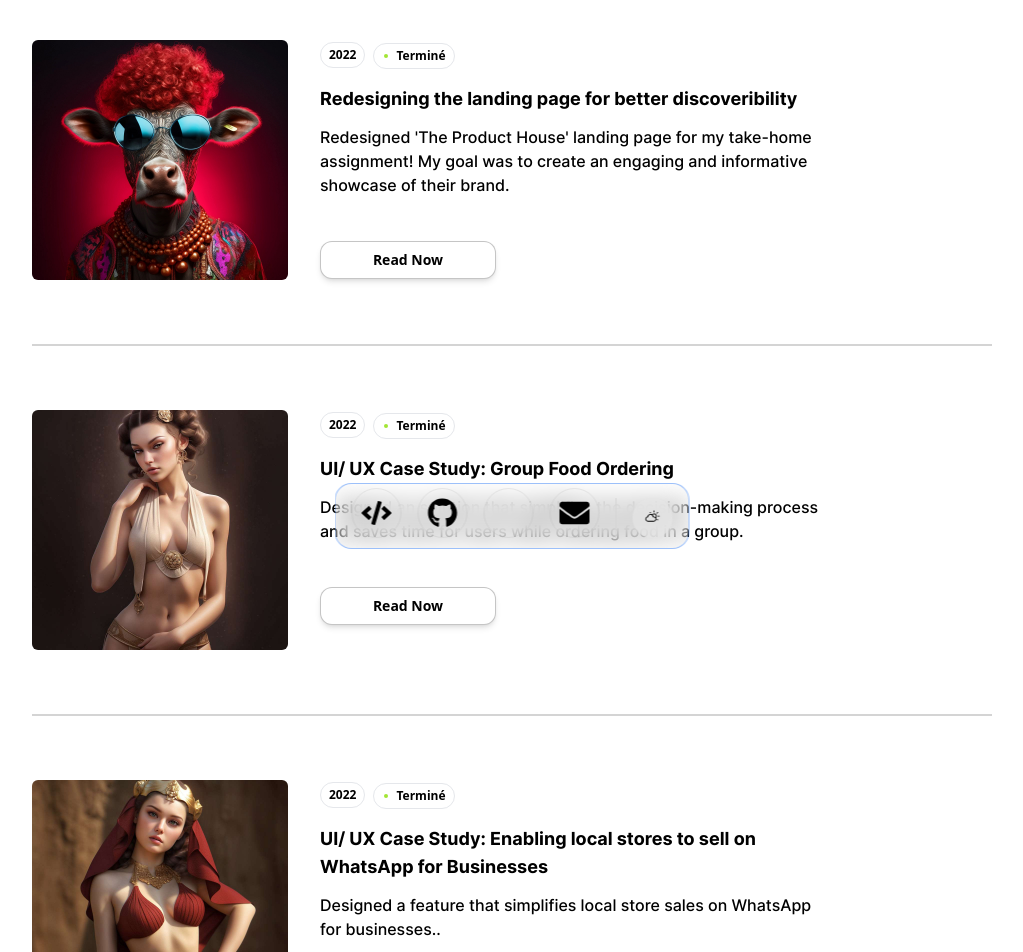
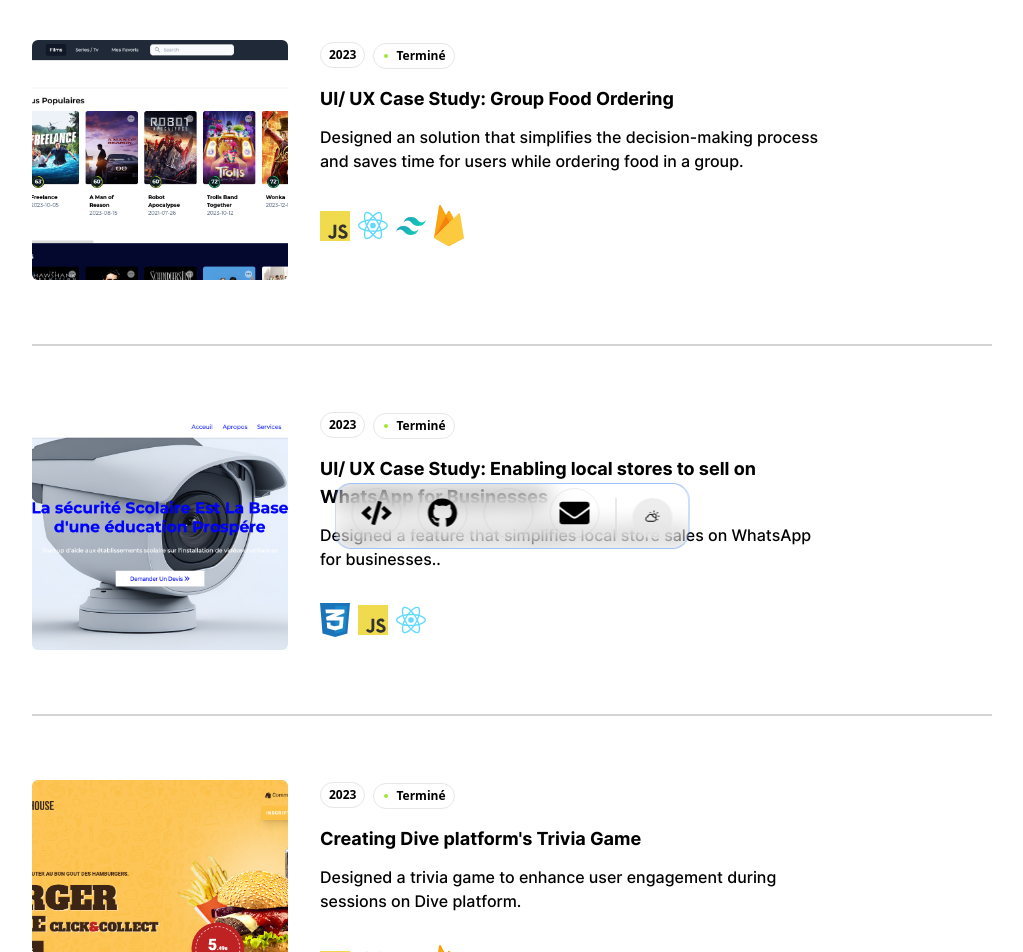
Before and after one commit to mouhamedhanne/website, a Next.js app: page /project in a window 1280 px wide. Shown: the part 220-1172 px from the top of the page, without its empty margins (128-1151 px from the left). Built offline with nearby package versions, Linux system fonts and the light colour scheme; some icons are missing.

Commit message:
Add projects

```diff
--- a/app/Header/page.jsx
+++ b/app/Header/page.jsx
@@ -122,7 +122,7 @@ function AppIcon({ mouseX, imgs, href }) {
 export function ThemeToggleNav({ className, rel, mouseX, ...props }) {
   let { resolvedTheme, setTheme } = useTheme();
   let otherTheme = resolvedTheme === "light" ? "dark" : "light";
-  let [mounted, setMounted] = useState(true);
+  let [mounted, setMounted] = useState(false);
   let ref = useRef();
 
   let distance = useTransform(mouseX, (val) => {
@@ -135,7 +135,7 @@ export function ThemeToggleNav({ className, rel, mouseX, ...props }) {
   let width = useSpring(widthSync, { mass: 0.1, stiffness: 150, damping: 12 });
 
   useEffect(() => {
-    setMounted(false);
+    setMounted(true);
   }, []);
 
   return (
--- a/app/project/page.jsx
+++ b/app/project/page.jsx
@@ -9,27 +9,46 @@ import Link from "next/link";
 import { useAnimate, stagger, motion } from "framer-motion";
 import Image from "next/image";
 
+import CSS from "@/public/techno/css-3 (copie).svg";
+import ReactLogo from "@/public/techno/react-2.svg";
+import Tailwind from "@/public/techno/tailwindcss (copie).svg";
+import Javascript from "@/public/techno/logo-javascript.svg";
+import Firebase from "@/public/techno/firebase-1.svg";
+
 const projects = [
   {
-    imgLink: "/img/img6.jpg",
-    title: "Redesigning the landing page for better discoveribility",
-    subT: "Redesigned 'The Product House' landing page for my take-home assignment! My goal was to create an engaging and informative showcase of their brand.",
+    imgLink: "/img/netflix-collection.png",
+    title: "UI/ UX Case Study: Group Food Ordering",
+    subT: "Designed an solution that simplifies the decision-making process and saves time for users while ordering food in a group.",
+    year: "2023",
+    useTechno: [
+      {
+        icon: [Javascript, ReactLogo, Tailwind, Firebase],
+      },
+    ],
   },
   {
-    imgLink: "/img/img1.jpg",
-    title: "UI/ UX Case Study: Group Food Ordering",
-    subT: "Designed an solution that simplifies the decision-making process and saves time for users while ordering food in a group.",
-  },
-  {
-    imgLink: "/img/img2.jpg",
+    imgLink: "/img/intelli-surveillance.png",
     title:
       "UI/ UX Case Study: Enabling local stores to sell on WhatsApp for Businesses",
     subT: "Designed a feature that simplifies local store sales on WhatsApp for businesses..",
+    year: "2023",
+    useTechno: [
+      {
+        icon: [CSS, Javascript, ReactLogo],
+      },
+    ],
   },
   {
-    imgLink: "/img/img3.jpg",
+    imgLink: "/img/burger-house.png",
     title: "Creating Dive platform's Trivia Game",
     subT: "Designed a trivia game to enhance user engagement during sessions on Dive platform.",
+    year: "2023",
+    useTechno: [
+      {
+        icon: [Javascript, ReactLogo, Tailwind, Firebase],
+      },
+    ],
   },
 ];
 
@@ -81,7 +100,7 @@ function Projpage() {
               <div>
                 <div className="w-fit flex items-center gap-x-2 ">
                   <div className=" px-2 py-1 text-xs font-semibold   border rounded-full dark:border-neutral-700">
-                    <span>2022</span>
+                    <span>{each.year}</span>
                   </div>
                   <div className=" flex items-center gap-x-3">
                     <Status
@@ -99,9 +118,16 @@ function Projpage() {
                     {each.subT}
                   </p>
 
-                  <button className="mt-11 border border-neutral-700/30 rounded-xl p-2 px-7 lg:w-44 bg-white dark:bg-neutral-800/10 text-sm dark:text-neutral-400 font-semibold shadow-md">
-                    Read Now
-                  </button>
+                  <div className="flex items-center gap-2 mt-8">
+                    {each.useTechno[0].icon.map((techIcon, index) => (
+                      <Image
+                        key={index}
+                        src={techIcon}
+                        alt={`Technologie ${index + 1}`}
+                        className="w-[30px]"
+                      />
+                    ))}
+                  </div>
                 </div>
               </div>
             </div>
```
